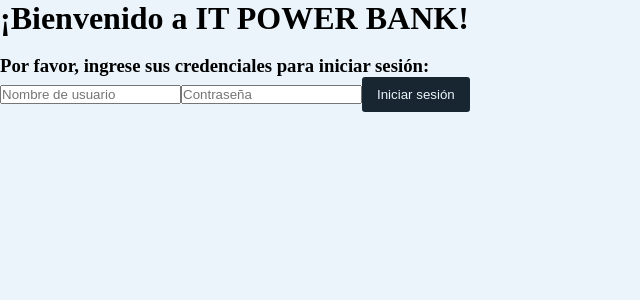
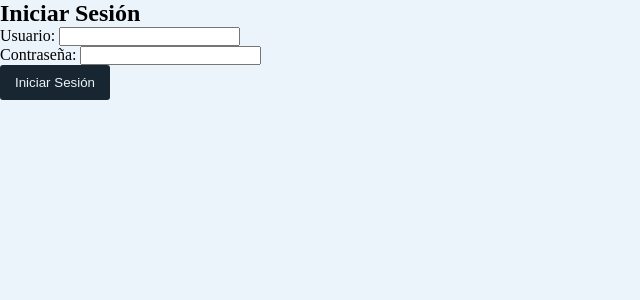
Before and after one commit to Vanpa99/Sprint2ITBA, a React (Vite) app in the folder Sprint2/: page / in a window 1280 px wide. Shown: the top 300 px of the page, without its empty margins (0-640 px from the left). Built offline with nearby package versions, Linux system fonts and the light colour scheme.

Commit message:
Login hecho componente

```diff
--- a/Sprint2/src/App.jsx
+++ b/Sprint2/src/App.jsx
@@ -1,63 +1,48 @@
-import { useState, useEffect } from "react";
+import { useState } from "react";
 import { BrowserRouter, Routes, Route } from "react-router-dom";
 import Header from "./components/Header";
 import Sidebar from "./components/Sidebar";
+import Boton from "./components/Boton";
+import Footer from "./components/Footer";
 import Inicio from "./components/Inicio";
 import Cuentas from "./components/Cuentas";
 import Pagar from "./components/Pagar";
 import Prestamos from "./components/Prestamos";
-import Footer from "./components/Footer";
+import Login from "./components/Login"; // Importar el componente Login
 import "./App.css";
-import Boton from "./components/Boton";
 
 function App() {
-  // Estado para los campos del formulario
-  const [username, setUsername] = useState("");
-  const [password, setPassword] = useState("");
-  const [isLoggedIn, setIsLoggedIn] = useState(false);
-  const [error, setError] = useState("");
+  // Lista de usuarios inicial, modificar aquí para agregar más usuarios
+  const [users] = useState([
+    { username: "ITPOWERBANK", password: "2024" },
+    { username: "USUARIO1", password: "1234" }, // Agrega más usuarios aquí
+  ]);
 
-  // Credenciales fijas
-  const fixedUsername = "ITPOWERBANK";
-  const fixedPassword = "2024";
+  const [isAuthenticated, setIsAuthenticated] = useState(false);
 
-  // Al cargar la aplicación, chequeamos si ya hay una sesión iniciada
-  useEffect(() => {
-    const storedLoginStatus = localStorage.getItem("isLoggedIn");
-    if (storedLoginStatus === "true") {
-      setIsLoggedIn(true);
+  const handleLogin = (username, password) => {
+    // Verificar si las credenciales coinciden con algún usuario en la lista
+    const userExists = users.some(
+      (user) => user.username === username && user.password === password
+    );
+    if (userExists) {
+      setIsAuthenticated(true);
+      return true; // Inicio de sesión exitoso
     }
-  }, []);
-
-  // Función para manejar el inicio de sesión
-  const handleLogin = () => {
-    if (username === fixedUsername && password === fixedPassword) {
-      setIsLoggedIn(true);
-      setError("");
-      localStorage.setItem("isLoggedIn", "true"); // Guardamos el estado de sesión en localStorage
-    } else {
-      setError("Nombre de usuario o contraseña incorrectos");
-      setIsLoggedIn(false);
-    }
+    return false; // Inicio de sesión fallido
   };
 
-  // Función para manejar el cierre de sesión
   const handleLogout = () => {
-    setIsLoggedIn(false);
-    setUsername("");
-    setPassword("");
-    localStorage.removeItem("isLoggedIn"); // Eliminamos el estado de sesión al cerrar sesión
+    setIsAuthenticated(false);
   };
 
   return (
     <BrowserRouter>
-      {isLoggedIn ? (
-        // Si el usuario está logueado, mostramos el contenido de la aplicación
-        <div>
+      {isAuthenticated ? (
+        <>
           <Header />
           <Sidebar />
           <Boton text="Cerrar sesión" onClick={handleLogout} />
-
           <Routes>
             <Route path="/" element={<Inicio />} />
             <Route path="/cuentas" element={<Cuentas />} />
@@ -65,28 +50,9 @@ function App() {
             <Route path="/prestamos" element={<Prestamos />} />
           </Routes>
           <Footer />
-        </div>
+        </>
       ) : (
-        // Si el usuario no está logueado, mostramos el formulario de inicio de sesión
-        <div>
-          <h1>¡Bienvenido a IT POWER BANK!</h1>
-          <br />
-          <h3>Por favor, ingrese sus credenciales para iniciar sesión:</h3>
-          <input
-            type="text"
-            value={username}
-            onChange={(e) => setUsername(e.target.value)}
-            placeholder="Nombre de usuario"
-          />
-          <input
-            type="password"
-            value={password}
-            onChange={(e) => setPassword(e.target.value)}
-            placeholder="Contraseña"
-          />
-          <Boton text="Iniciar sesión" onClick={handleLogin} />
-          {error && <p style={{ color: "red" }}>{error}</p>}
-        </div>
+        <Login onLogin={handleLogin} />
       )}
     </BrowserRouter>
   );
--- a/Sprint2/src/components/Boton.jsx
+++ b/Sprint2/src/components/Boton.jsx
@@ -8,6 +8,12 @@ function Boton({
   className = "",
   dataAccount,
 }) {
+  const handleClear = () => {
+    setUsername("");
+    setPassword("");
+    setErrorMessage(""); // Limpiar el mensaje de error
+  };
+
   return (
     <button
       type={type}
--- /dev/null
+++ b/Sprint2/src/components/Login.jsx
@@ -0,0 +1,53 @@
+import { useState } from "react";
+import Boton from "./Boton";
+
+function Login({ onLogin }) {
+  const [username, setUsername] = useState("");
+  const [password, setPassword] = useState("");
+  const [errorMessage, setErrorMessage] = useState(""); // Estado para el mensaje de error
+
+  const handleLogin = (e) => {
+    e.preventDefault();
+
+    // Llamar a la función de inicio de sesión
+    const loginSuccess = onLogin(username, password);
+
+    if (!loginSuccess) {
+      setErrorMessage("Nombre de usuario o contraseña incorrectos"); // Mostrar mensaje de error
+    } else {
+      setErrorMessage(""); // Limpiar el mensaje de error si el inicio de sesión es exitoso
+    }
+  };
+
+  return (
+    <div>
+      <h2>Iniciar Sesión</h2>
+      <form onSubmit={handleLogin}>
+        <div>
+          <label>Usuario: </label>
+          <input
+            type="text"
+            value={username}
+            onChange={(e) => setUsername(e.target.value)}
+            required // Añadir la propiedad required
+          />
+        </div>
+        <div>
+          <label>Contraseña: </label>
+          <input
+            type="password"
+            value={password}
+            onChange={(e) => setPassword(e.target.value)}
+            required // Añadir la propiedad required
+          />
+        </div>
+        <Boton type="submit" text="Iniciar Sesión" />
+        {/* <Boton type="button" text="Limpiar" onClick={handleClear} /> */}
+      </form>
+      {errorMessage && <p style={{ color: "red" }}>{errorMessage}</p>}{" "}
+      {/* Mostrar mensaje de error */}
+    </div>
+  );
+}
+
+export default Login;
```
Also changed, not shown: Sprint2/src/components/LoginForm.jsx (deleted, +0 -43 lines).
